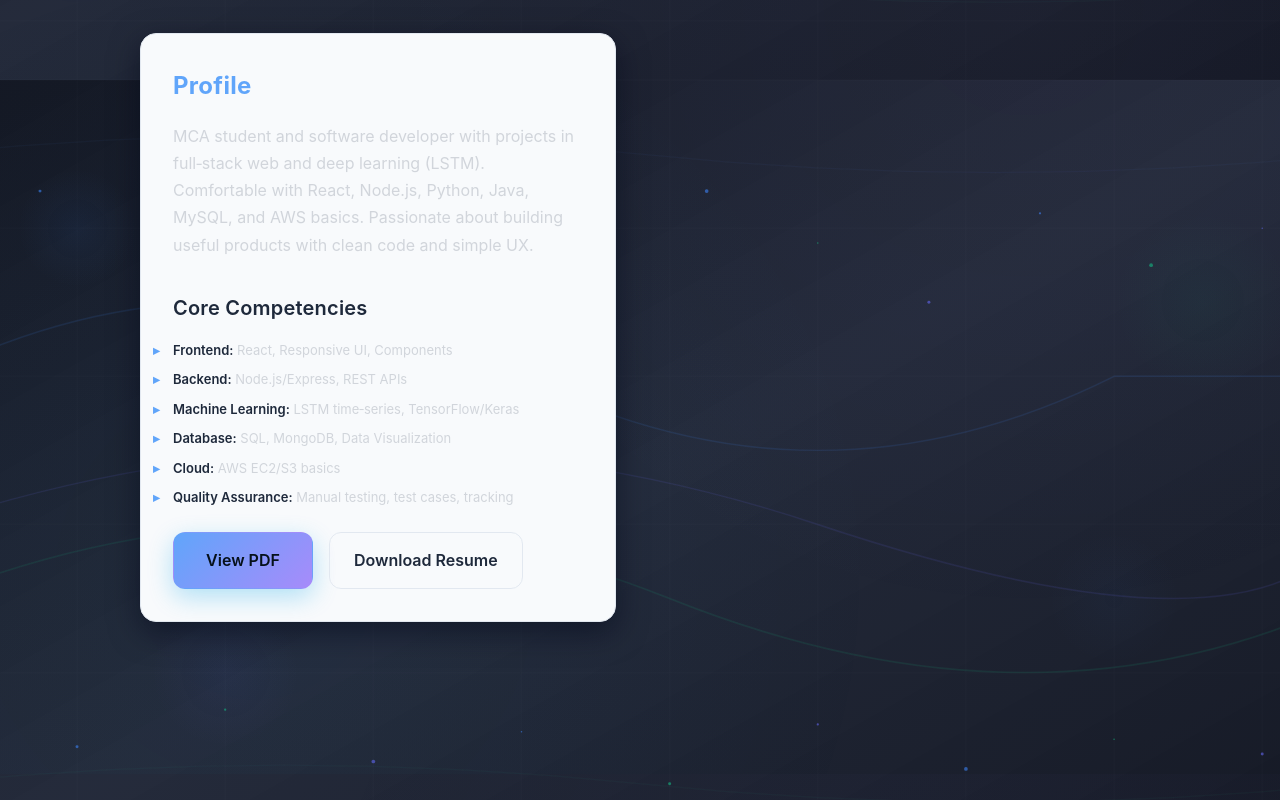
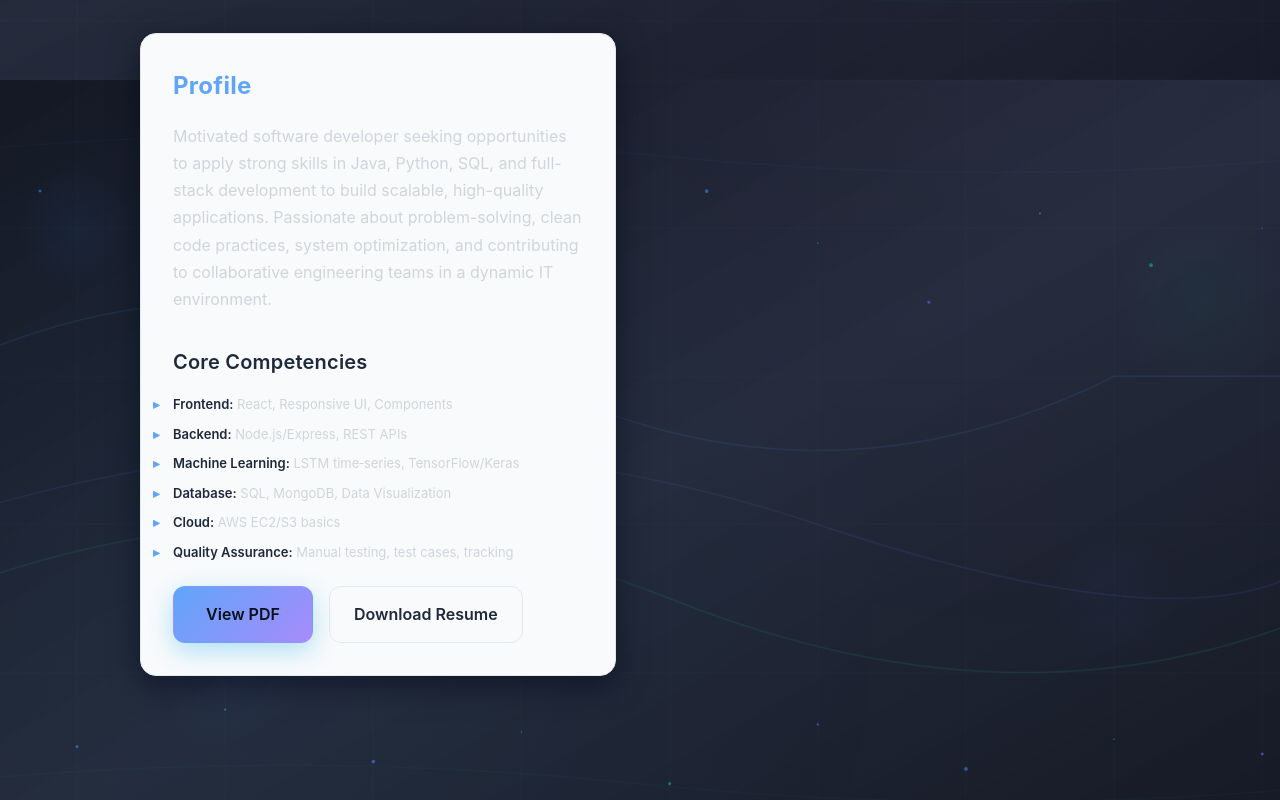
Before and after one commit to balajihariharan01/port_folio, a React (Vite) app in the folder balaji-portfolio/: page / in a window 1280 px wide. Shown: the part 4720-5520 px from the top of the page. Built offline with nearby package versions, Linux system fonts and the light colour scheme.

Commit message:
update in contact

```diff
--- a/balaji-portfolio/src/components/Resume.jsx
+++ b/balaji-portfolio/src/components/Resume.jsx
@@ -6,9 +6,7 @@ const Resume = () => (
       <div className="resume-profile">
         <h3>Profile</h3>
         <p>
-          MCA student and software developer with projects in full‑stack web and deep learning (LSTM).
-          Comfortable with React, Node.js, Python, Java, MySQL, and AWS basics.
-          Passionate about building useful products with clean code and simple UX.
+          Motivated software developer seeking opportunities to apply strong skills in Java, Python, SQL, and full-stack development to build scalable, high-quality applications. Passionate about problem-solving, clean code practices, system optimization, and contributing to collaborative engineering teams in a dynamic IT environment.
         </p>
 
         <h4>Core Competencies</h4>
```
Also changed, not shown: 1 other file (tests, documents, lock files or other folders).
